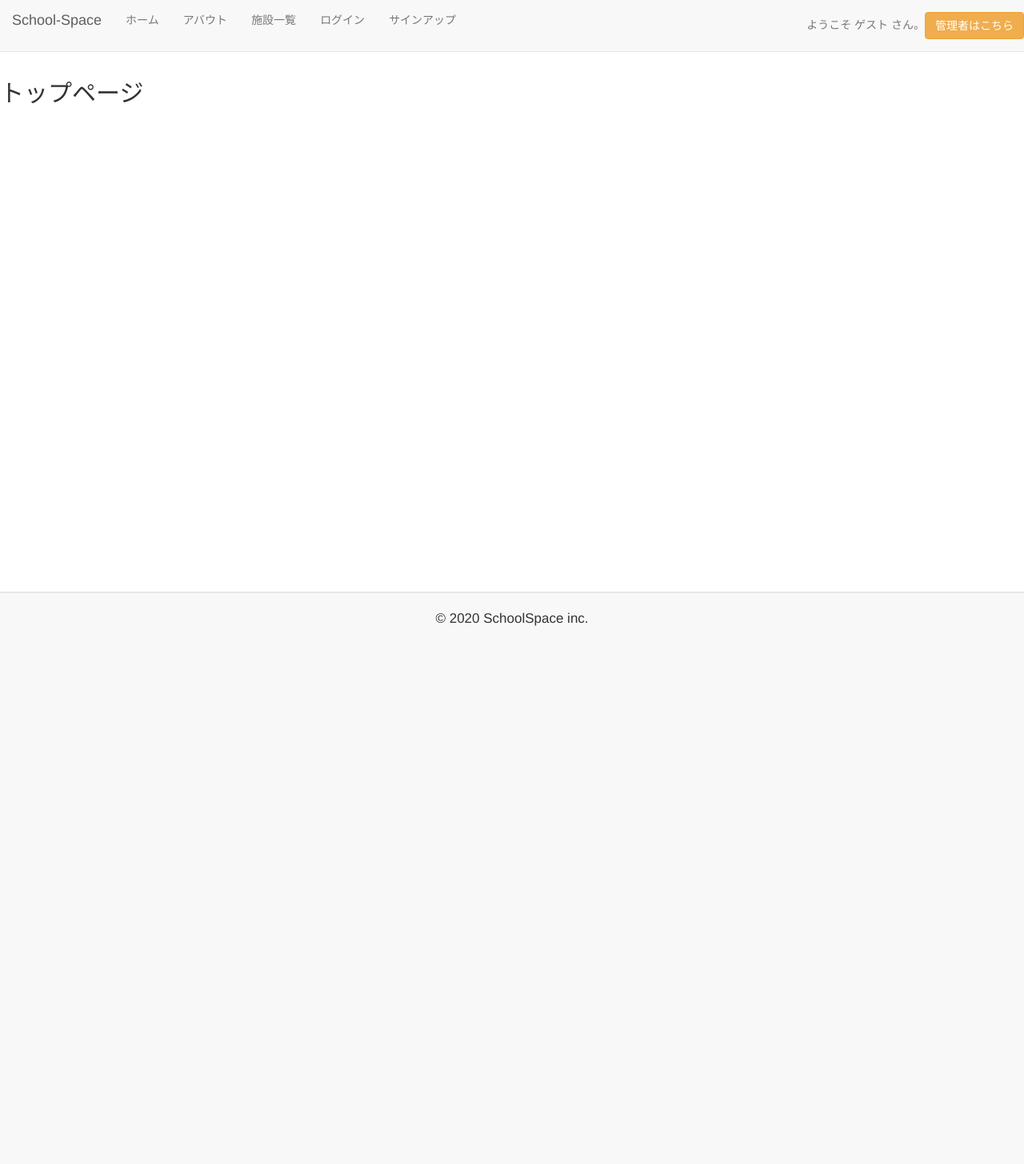
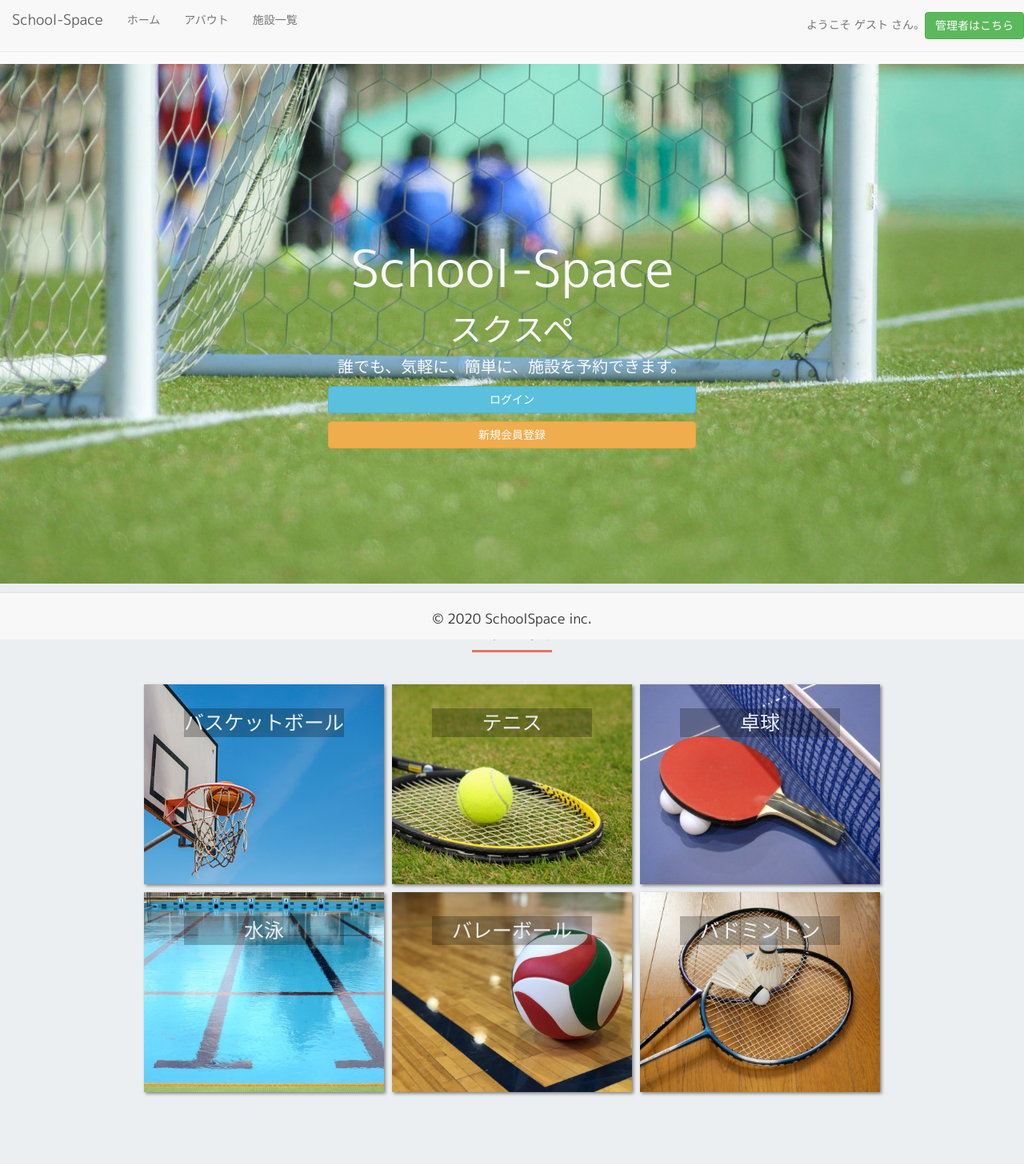
Before and after one commit to Shoriii/School-Space, a Rails app: page / in a window 1280 px wide. Shown: the whole page at 80% size. Before the commit the page ends 783 px from the top, so only its background shows below. Run offline with Rails 7, Linux system fonts and the light colour scheme; style sheets or scripts are compiled from the project's sources; parts of the project's set-up code (start-up, migrations or seed data) failed here and were passed over; some libraries are stand-ins or nearby versions.

Commit message:
トップレイアウト編集

```diff
--- a/app/assets/stylesheets/application.scss
+++ b/app/assets/stylesheets/application.scss
@@ -15,6 +15,24 @@
  */
  @import "bootstrap-sprockets";
  @import "bootstrap";
+
+ * {
+  margin: 0;
+	padding: 0;
+	box-sizing: border-box;
+  font-family: 'M PLUS 1p', sans-serif;
+ }
+.naver {
+  color:#F8F8F8;
+}
+ body {
+  background-color: #FAFAFA;
+ }
+
+ .container {
+	width: 950px;
+	margin: 0 auto;
+}
  footer{
 	background-color:#F8F8F8;
 	height:60px;
--- a/app/assets/stylesheets/homes.scss
+++ b/app/assets/stylesheets/homes.scss
@@ -1,3 +1,142 @@
 // Place all the styles related to the homes controller here.
 // They will automatically be included in application.css.
 // You can use Sass (SCSS) here: http://sass-lang.com/
+
+//メインビジュアル
+#mv {
+	height: 650px;
+	width: 100%;
+	text-align: center;
+	background-image: url("TSU89_goal_TP_V.jpg");
+	background-position: center;
+	background-size: cover;
+}
+
+.mv-title {
+	padding-top: 200px;
+	padding-bottom: 10px;
+	font-size: 64px;
+	color: #FAFAFA;
+}
+.mv-subtitle {
+	font-size: 40px;
+	color: #FAFAFA;
+}
+.mv-text {
+	font-size: 20px;
+  color: #FAFAFA;
+}
+.btn-success {
+  background: #EC715F
+}
+//カテゴリ
+#category {
+	background-color: #ECEFF1;
+	text-align: center;
+  width: 100%;
+}
+.category {
+	display: inline-block;
+	position: relative;
+	float:left;
+}
+.heading {
+	font-size: 32px;
+	color: #000000;
+	margin: 40px 0;
+	text-align: center;
+
+}
+
+.heading::after {
+	content: "";
+	display: block;
+	height: 3px;
+	width: 100px;
+	background-color: #EC715F;
+	margin: 8px auto 0 auto;
+
+}
+
+.box-title {
+  margin: 30px auto;
+	font-size: 25px;
+	color: #ECEFF1;
+	text-align: center;
+	background-color: rgba(0, 0, 0, 0.25);
+	width: 200px;
+}
+.box1 {
+	height: 250px;
+	width: 300px;
+	margin-right: 10px;
+	margin-bottom: 10px;
+	background-image: url(basketball.jpg);
+	background-size: cover;
+	background-position: center;
+	box-shadow: 2px 2px 4px gray;
+	transition: all 0.3s ease 0s;
+}
+
+.box2 {
+	height: 250px;
+	width: 300px;
+	margin-right: 10px;
+	margin-bottom: 10px;
+	background-image: url(tennis.jpeg);
+	background-size: cover;
+  background-position: center;
+	box-shadow: 2px 2px 4px gray;
+	transition: all 0.3s ease 0s;
+}
+
+.box3 {
+	height: 250px;
+	width: 300px;
+	margin-bottom: 10px;
+	background-image: url(tabletennis.jpeg);
+	background-size: cover;
+  background-position: center;
+	box-shadow: 2px 2px 4px gray;
+	transition: all 0.3s ease 0s;
+}
+
+.box4 {
+	height: 250px;
+	width: 300px;
+	margin-right: 10px;
+	margin-bottom: 90px;
+	background-image: url(swim.jpeg);
+	background-size: cover;
+  background-position: center;
+	box-shadow: 2px 2px 4px gray;
+	transition: all 0.3s ease 0s;
+}
+
+.box5 {
+	height: 250px;
+	width: 300px;
+	margin-right: 10px;
+	margin-bottom: 90px;
+	background-image: url(volleyball.jpeg);
+	background-size: cover;
+  background-position: center;
+	box-shadow: 2px 2px 4px gray;
+	transition: all 0.3s ease 0s;
+}
+
+.box6 {
+	height: 250px;
+	width: 300px;
+	margin-bottom: 90px;
+	background-image: url(badminton.jpeg);
+	background-size: cover;
+  background-position: center;
+	box-shadow: 2px 2px 4px gray;
+	transition: all 0.3s ease 0s;
+}
+
+.box1:hover,.box2:hover,.box3:hover,.box4:hover,.box5:hover,.box6:hover {
+	box-shadow: 0 3px 6px 0 rgba(0, 0, 0, 0.25);
+  transform: translateY(-0.1875em);
+}
--- a/app/controllers/facilities_controller.rb
+++ b/app/controllers/facilities_controller.rb
@@ -5,6 +5,5 @@
   def show
       @facility = Facility.find(params[:id])
       @events = @facility.events
-
   end
 end
--- a/app/views/homes/top.html.erb
+++ b/app/views/homes/top.html.erb
@@ -1 +1,52 @@
-<h2>トップページ</h2>
+  <!-- メインビジュアル -->
+  <section id="mv">
+    <div class="container">
+      <h1 class="mv-title">School-Space</h1>
+      <h4 class="mv-subtitle">スクスペ</h4>
+      <p class="mv-text">誰でも、気軽に、簡単に、施設を予約できます。</p>
+      <div class="btn-wrapper">
+        <% if customer_signed_in? %>
+          <div class="btn-top">
+            <p><%=link_to "施設を予約する", facilities_path, class: "btn btn-danger center-block", style:"width:50%;" %></p>
+          </div>
+          <% else %>
+          <div class="btn-top">
+            <p><%=link_to "ログイン", new_customer_session_path, class: "btn btn-info center-block", style:"width:50%;" %></p>
+            <p><%=link_to "新規会員登録", new_customer_registration_path, class: "btn btn-warning center-block", style:"width:50%;" %></p>
+          </div>
+        <% end %>
+        </div>
+      </div>
+  </section>
+  <!-- カテゴリ -->
+  <section id="category">
+    <div class="container">
+      <h2 class="heading">カテゴリ</h2>
+      <div class="category-box clearfix">
+        <div class="category box1"><a href="/facilities?category_name=バスケットボール">
+        <p class="box-title">バスケットボール</p>
+        </a>
+        </div>
+        <div class="category box2"><a href="/facilities?category_name=テニス">
+        <p class="box-title">テニス</p>
+        </a>
+        </div>
+        <div class="category box3"><a href="/facilities?category_name=卓球">
+        <p class="box-title">卓球</p>
+        </a>
+        </div>
+        <div class="category box4"><a href="/facilities?category_name=水泳">
+        <p class="box-title">水泳</p>
+        </a>
+        </div>
+        <div class="category box5"><a href="/facilities?category_name=バレーボール">
+        <p class="box-title">バレーボール</p>
+        </a>
+        </div>
+        <div class="category box6"><a href="/facilities?category_name=バドミントン">
+        <p class="box-title">バドミントン</p>
+        </a>
+        </div>
+      </div>
+    </div>
+  </section>
--- a/app/views/layouts/application.html.erb
+++ b/app/views/layouts/application.html.erb
@@ -4,7 +4,7 @@
     <title>SchoolSpace</title>
     <%= csrf_meta_tags %>
     <%= csp_meta_tag %>
-
+    <link href="https://fonts.googleapis.com/css?family=M+PLUS+1p&display=swap" rel="stylesheet">
     <%= stylesheet_link_tag    'application', media: 'all', 'data-turbolinks-track': 'reload' %>
     <%= javascript_include_tag 'application', 'data-turbolinks-track': 'reload' %>
   </head>
@@ -27,8 +27,18 @@
                   <li><%= link_to "マイページ", customer_path %></li>
                   <li><%= link_to "ログアウト", destroy_customer_session_path, method: :delete %></li>
                 </ul>
-                  <p class="navbar-text navbar-right">ようこそ <%= current_customer.last_name + current_customer.first_name %> さん。<%= link_to "管理者はこちら", admin_session_path, class:'btn btn-warning' %>
+                  <p class="navbar-text navbar-right">ようこそ <%= current_customer.last_name + current_customer.first_name %> さん。<%= link_to "管理者はこちら", admin_session_path, class:'btn btn-success' %>
                   </p>
+            </div>
+            <% elsif admin_signed_in? %>
+            <div class="collapse navbar-collapse" id="navbarEexample8">
+                <ul class="nav navbar-nav">
+                  <li><%= link_to "ホーム", facilities_path %></li>
+                  <li><%= link_to "施設一覧", admins_facilities_path %></li>
+                  <li><%= link_to "会員一覧", admins_customers_path %></li>
+                  <li><%= link_to "予約一覧", admins_events_path %></li>
+                  <li><%= link_to "ログアウト", destroy_admin_session_path, method: :delete %></li></li>
+                </ul>
             </div>
             <% else %>
             <div class="collapse navbar-collapse" id="navbarEexample8">
@@ -36,22 +46,9 @@
                   <li><%= link_to "ホーム", root_path %></li>
                   <li><%= link_to "アバウト", homes_about_path %></li>
                   <li><%= link_to "施設一覧", facilities_path %></li>
-                  <li><%= link_to "ログイン", new_customer_session_path %></li>
-                  <li><%= link_to "サインアップ", new_customer_registration_path %></li>
                 </ul>
-                   <p class="navbar-text navbar-right">ようこそ ゲスト さん。<%= link_to "管理者はこちら", admin_session_path, class:'btn btn-warning' %>
+                   <p class="navbar-text navbar-right">ようこそ ゲスト さん。<%= link_to "管理者はこちら", admin_session_path, class:'btn btn-success' %>
                   </p>
-            </div>
-            <% end %>
-            <% if admin_signed_in? %>
-            <div class="collapse navbar-collapse" id="navbarEexample8">
-                <ul class="nav navbar-nav">
-                  <li><%= link_to "ホーム", facilities_path %></li>
-                  <li><%= link_to "施設一覧", facilities_path %></li>
-                  <li><%= link_to "会員一覧", admins_cusomers_path %></li>
-                  <li><%= link_to "予約一覧", admins_events_path %></li>
-                  <li><%= link_to "ログアウト", destroy_admins_session_path, method: :delete %></li></li>
-                </ul>
             </div>
             <% end %>
         </div>
```
Also changed, not shown: db/seeds.rb (+46 -0 lines), app/assets/images/TSU89_goal_TP_V.jpg (added), app/assets/images/badminton.jpeg (added), app/assets/images/basketball.jpg (added), app/assets/images/swim.jpeg (added), app/assets/images/tabletennis.jpeg (added), app/assets/images/tennis.jpeg (added), app/assets/images/volleyball.jpeg (added).
